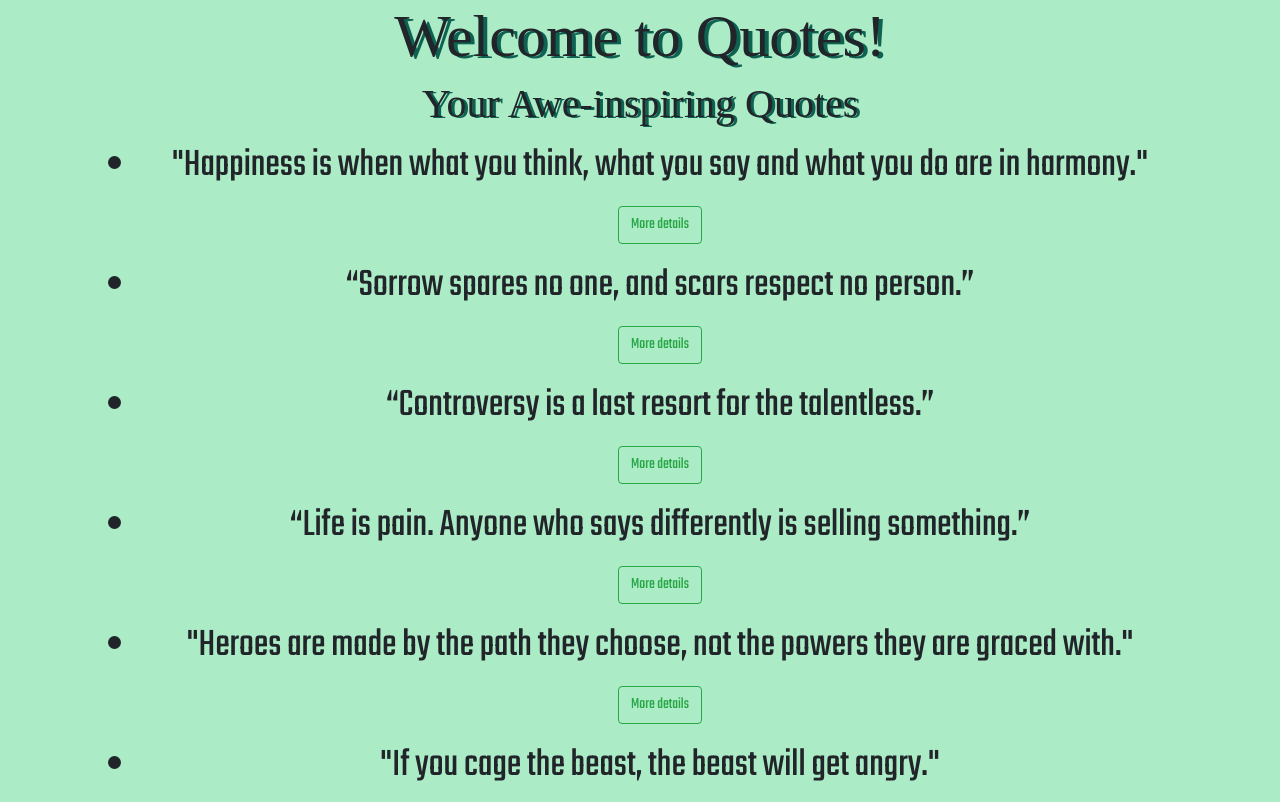
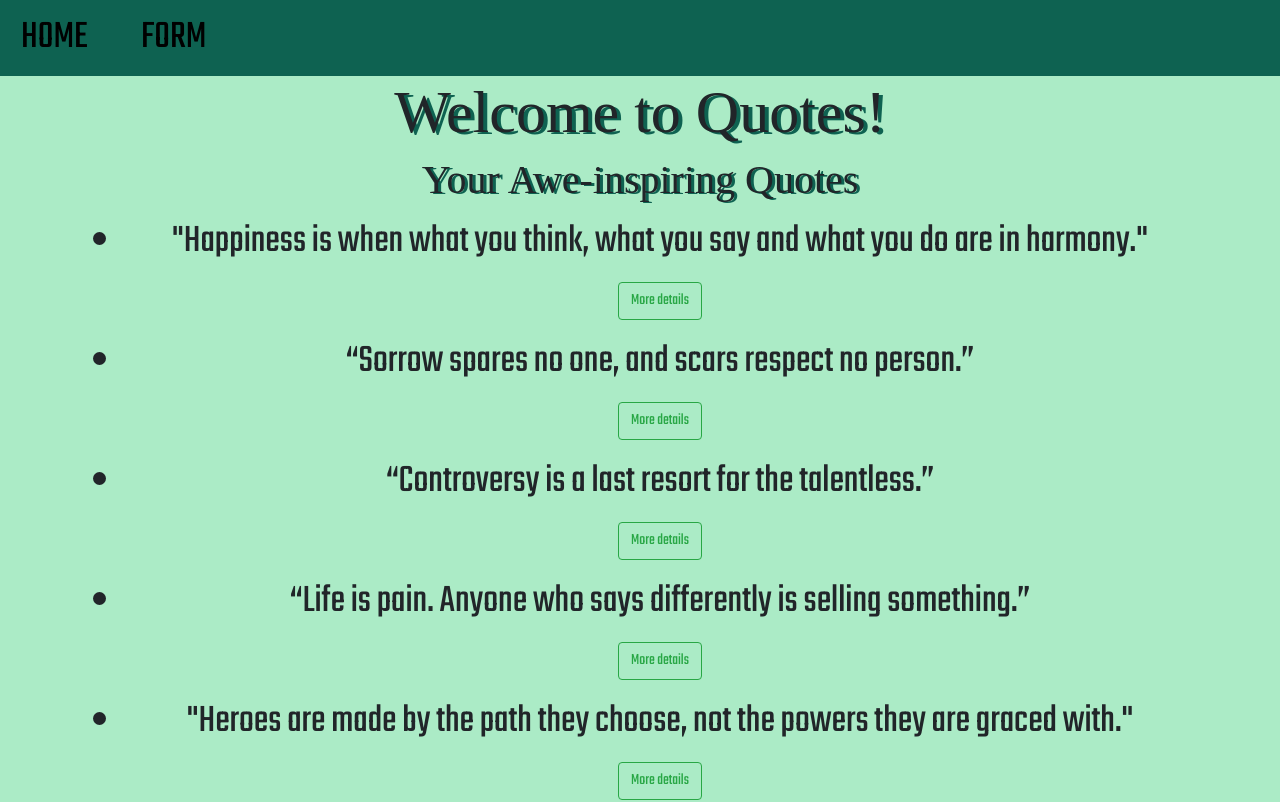
Before and after one commit to Wess58/Quotes, an Angular app: page / in a window 1280 px wide. Shown: the top 802 px of the page. Built offline with nearby package versions, Linux system fonts and the light colour scheme; a web font is replaced by a local one.

Commit message:
used Navbar

```diff
--- a/src/app/app.component.html
+++ b/src/app/app.component.html
@@ -1,11 +1,24 @@
 <!--The content below is only a placeholder and can be replaced.-->
-<div class="container">
+<nav class="navbar navbar-inverse">
+  <ul class="nav navbar-nav">
+    <div class="row">
+
+    <li class="active"><a href="#">HOME</a></li>
+    <li><a href="#">FORM</a></li>
+
+      </div>
+  </ul>
+
+</nav>
+<div class="container-fluid">
+
 
 <div style="text-align:center">
   <h1>
     Welcome to {{ title }}!
+
   </h1>
-
   <app-quotes></app-quotes>
 
 </div>
+</div>
```
